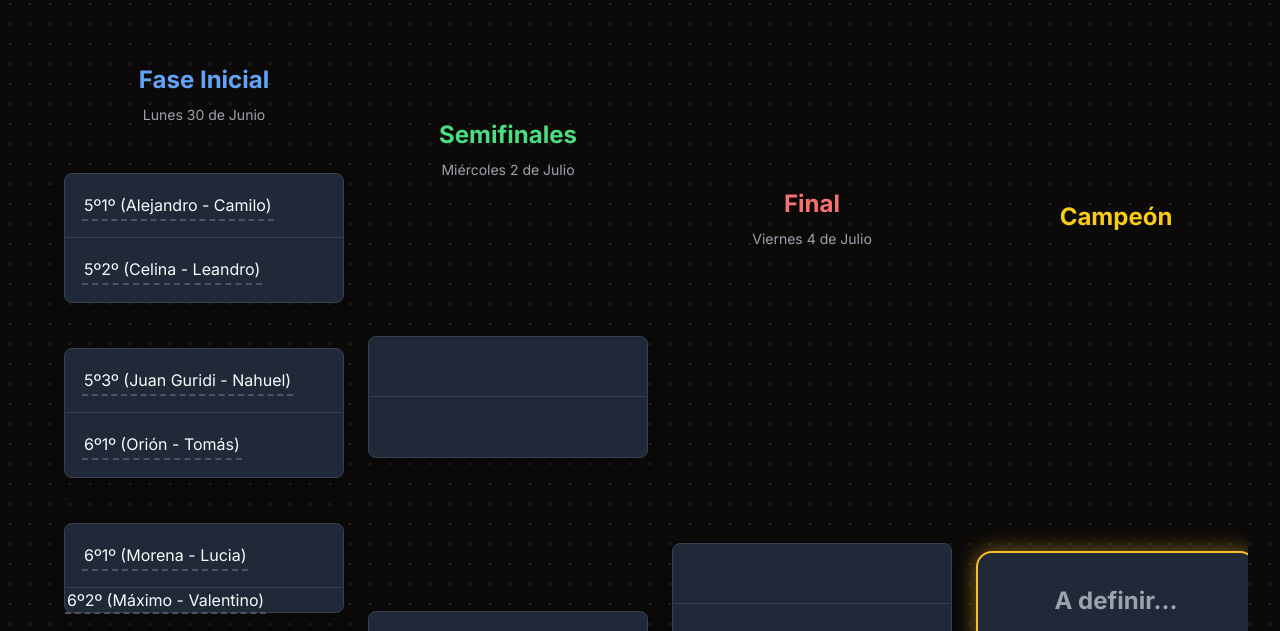
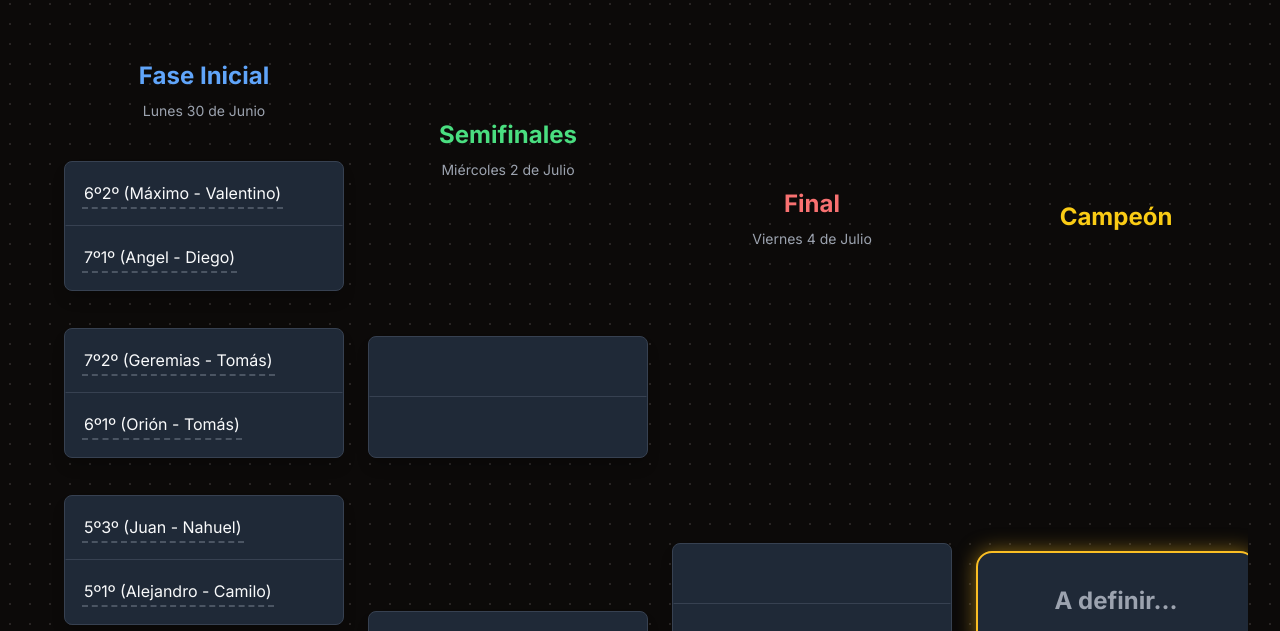
Before and after one commit to gpabloandres/fixtureTorneoPython, a plain HTML site: page index.html in a window 1280 px wide. Shown: the part 166-797 px from the top of the page. Drawn offline with nearby package versions, Linux system fonts and the light colour scheme.

Commit message:
Actualiza equipos

```diff
--- a/index.html
+++ b/index.html
@@ -139,15 +139,15 @@
                 <h2 class="text-2xl font-bold text-center text-blue-400">Fase Inicial <br> <span class="text-sm text-gray-400 font-normal">Lunes 30 de Junio</span></h2>
                 <div class="match match-1" data-match-id="qf-1">
                     <div class="team" data-team-id="qf-1-1" onclick="selectWinner(this)">
-                        <span class="team-name" contenteditable="true">5º1º (Alejandro - Camilo)</span>
+                        <span class="team-name" contenteditable="true">6º2º (Máximo - Valentino)</span>
                     </div>
                     <div class="team" data-team-id="qf-1-2" onclick="selectWinner(this)">
-                        <span class="team-name" contenteditable="true">5º2º (Celina - Leandro)</span>
+                        <span class="team-name" contenteditable="true">7º1º (Angel - Diego)</span>
                     </div>
                 </div>
                 <div class="match match-2" data-match-id="qf-2">
                     <div class="team" data-team-id="qf-2-1" onclick="selectWinner(this)">
-                        <span class="team-name" contenteditable="true">5º3º (Juan Guridi - Nahuel)</span>
+                        <span class="team-name" contenteditable="true">7º2º (Geremias - Tomás)</span>
                     </div>
                     <div class="team" data-team-id="qf-2-2" onclick="selectWinner(this)">
                         <span class="team-name" contenteditable="true">6º1º (Orión - Tomás)</span>
@@ -155,18 +155,18 @@
                 </div>
                 <div class="match match-3" data-match-id="qf-3">
                     <div class="team" data-team-id="qf-3-1" onclick="selectWinner(this)">
-                        <span class="team-name" contenteditable="true">6º1º (Morena - Lucia)</span>
+                        <span class="team-name" contenteditable="true">5º3º (Juan - Nahuel)</span>
                     </div>
-                    <div class.team" data-team-id="qf-3-2" onclick="selectWinner(this)">
-                        <span class="team-name" contenteditable="true">6º2º (Máximo - Valentino)</span>
+                    <div class="team" data-team-id="qf-3-2" onclick="selectWinner(this)">
+                        <span class="team-name" contenteditable="true">5º1º (Alejandro - Camilo)</span>
                     </div>
                 </div>
                 <div class="match match-4" data-match-id="qf-4">
                     <div class="team" data-team-id="qf-4-1" onclick="selectWinner(this)">
-                        <span class="team-name" contenteditable="true">7º1º (Angel - Diego)</span>
+                        <span class="team-name" contenteditable="true">5º2º (Celina - Leandro)</span>
                     </div>
                     <div class="team" data-team-id="qf-4-2" onclick="selectWinner(this)">
-                        <span class="team-name" contenteditable="true">7º2º (Geremias - Tomás)</span>
+                        <span class="team-name" contenteditable="true">6º1º (Morena - Lucia)</span>
                     </div>
                 </div>
             </div>
@@ -216,15 +216,15 @@
             </div>
 
         </main>
-
+        <!--
         <footer class="text-center mt-8">
             <button id="reset-button" class="bg-red-600 hover:bg-red-700 text-white font-bold py-2 px-4 rounded-lg transition-colors">
                 Reiniciar Fixture
             </button>
         </footer>
-
+        -->
     </div>
-
+    <!--
     <script>
         // Objeto para mapear los partidos y sus siguientes rondas
         const nextMatchMap = {
@@ -361,5 +361,6 @@
         });
 
     </script>
+    -->
 </body>
 </html>
```
